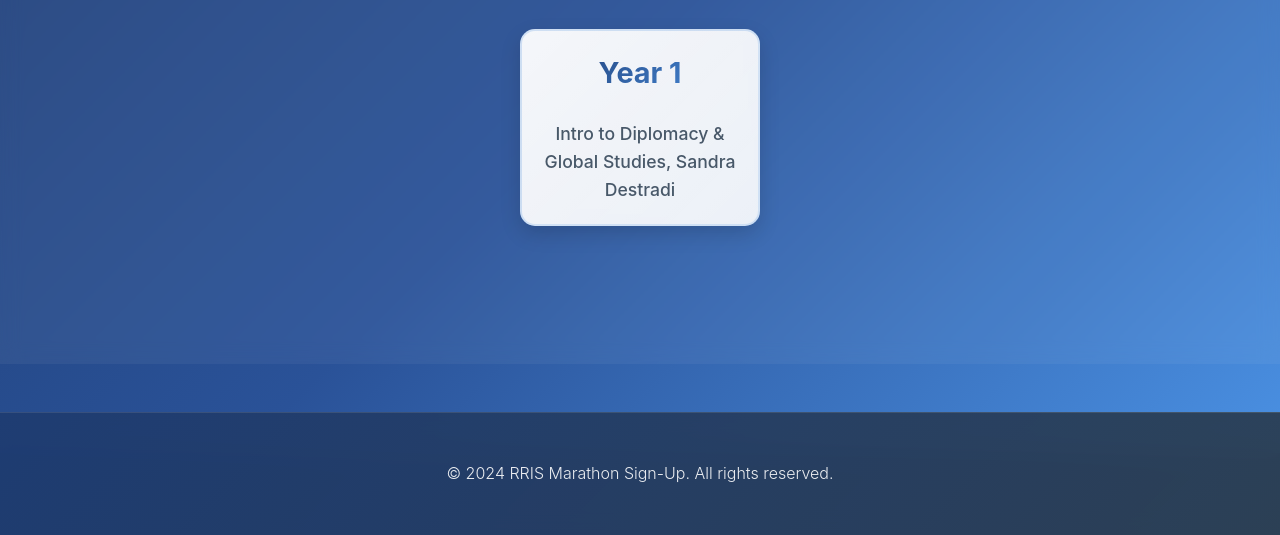
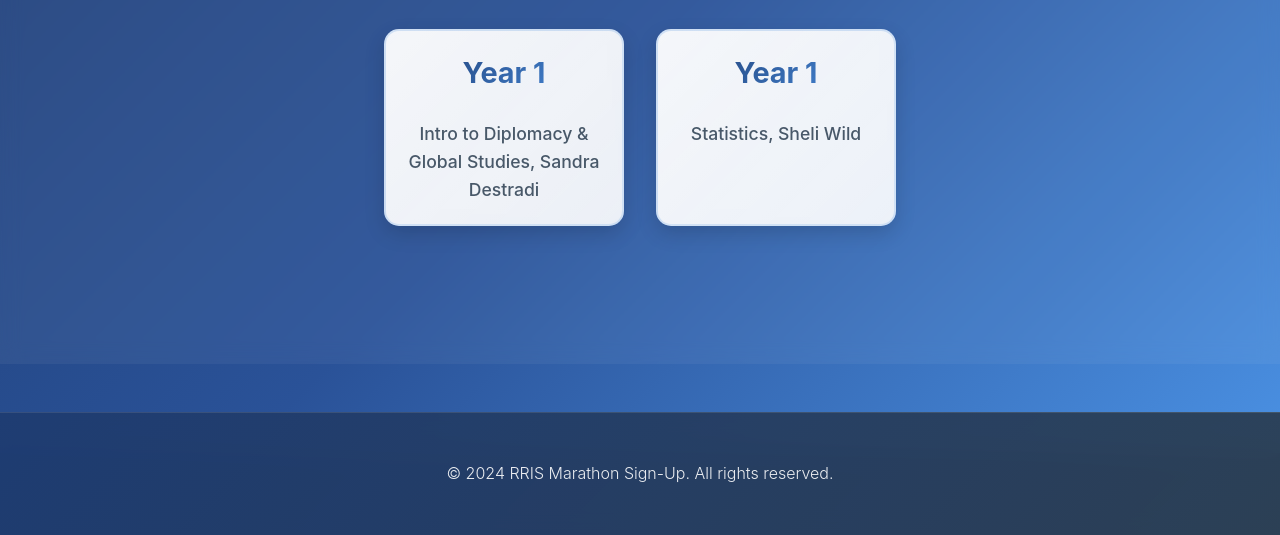
Before and after one commit to tamirSida/rris_semB_marathons, a plain HTML site: page government.html in a window 1280 px wide. Shown: the part 347-882 px from the top of the page. Drawn offline with Linux system fonts and the light colour scheme.

Commit message:
added stats to gov

```diff
--- a/government.html
+++ b/government.html
@@ -29,6 +29,11 @@
                         <h3>Year 1</h3>
                         <p>Intro to Diplomacy & Global Studies, Sandra Destradi</p>
                     </a>
+
+                    <a href="https://www.eventer.co.il/41fsf" class="year-card">
+                        <h3>Year 1</h3>
+                        <p>Statistics, Sheli Wild</p>
+                    </a>
                 </div>
             </div>
         </section>
```
